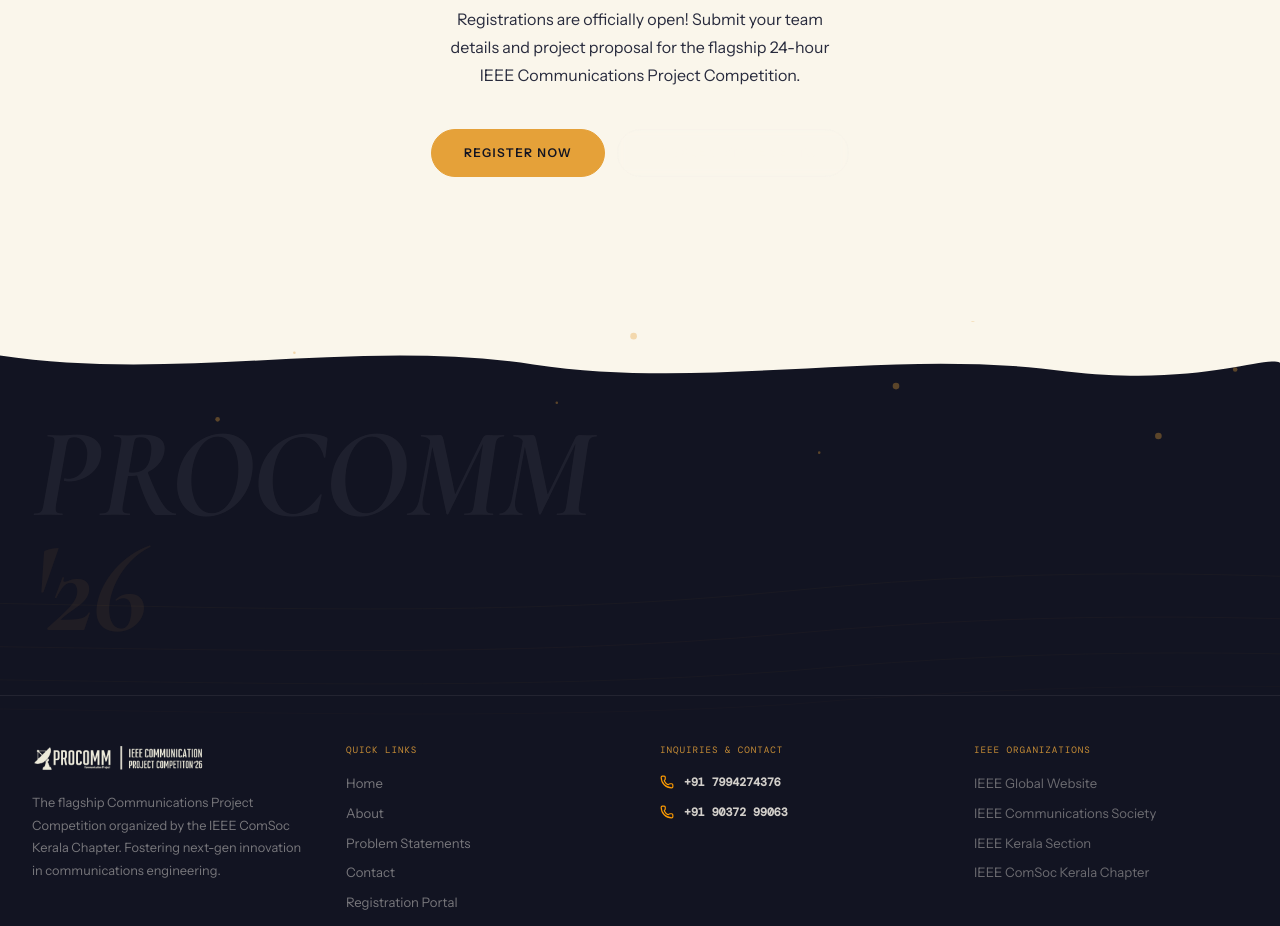
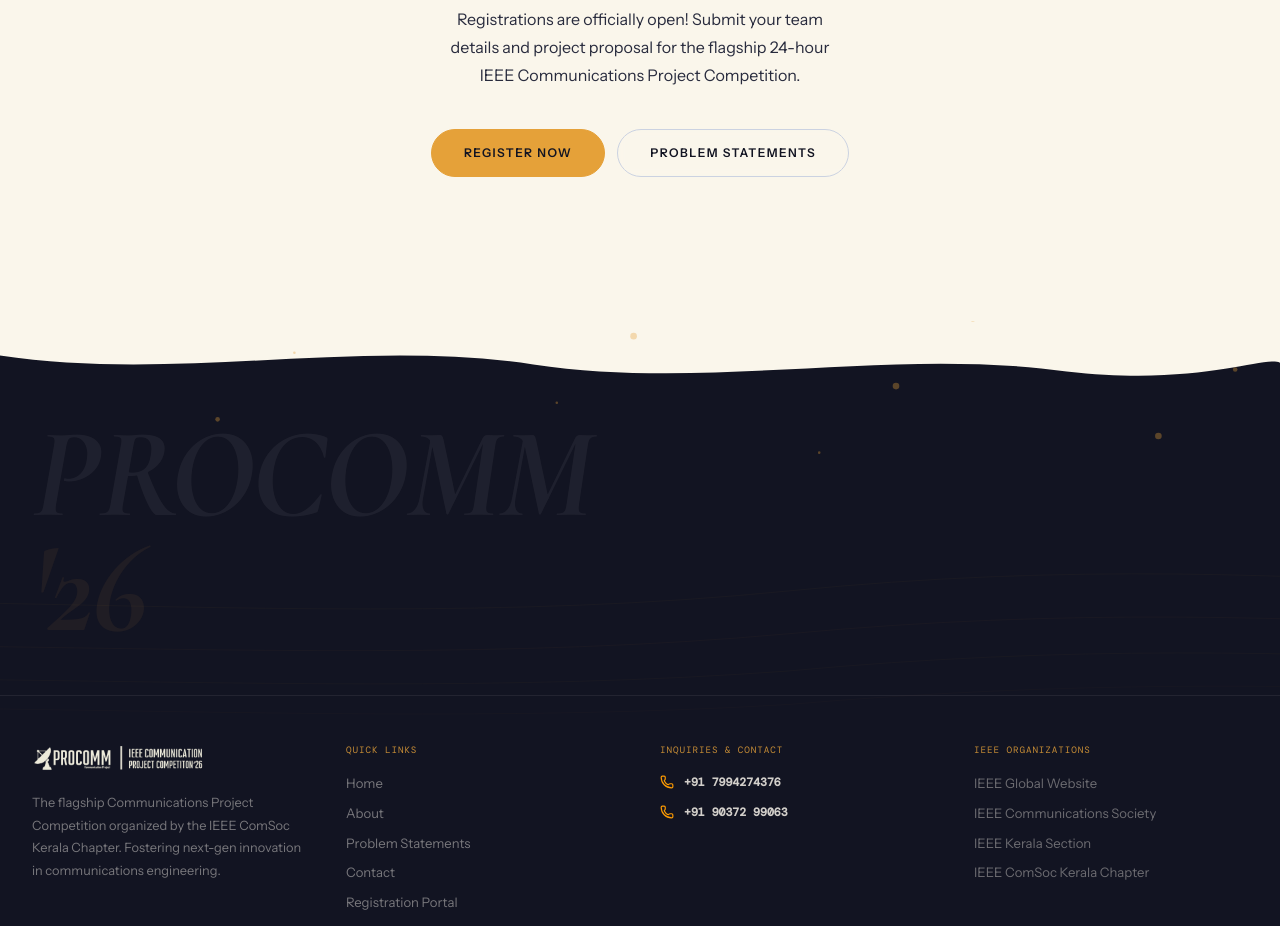
Before and after one commit to saranskumar/Procomm-26, a Next.js app: page / in a window 1280 px wide. Shown: the part 5380-6306 px from the top of the page. Built offline with nearby package versions, Linux system fonts and the light colour scheme; a web font is replaced by a local one.

Commit message:
fix: high contrast button styling for CTA problem statements button

```diff
--- a/src/app/globals.css
+++ b/src/app/globals.css
@@ -329,6 +329,32 @@ body {
 .btn-secondary:hover {
   background-color: rgba(245, 240, 232, 0.1);
   border-color: rgba(245, 240, 232, 0.7);
+  transform: translateY(-1px);
+}
+
+.btn-secondary-dark {
+  display: inline-flex;
+  align-items: center;
+  justify-content: center;
+  gap: 0.5rem;
+  padding: 0.875rem 2rem;
+  background-color: transparent;
+  color: var(--ink-deep);
+  font-family: 'Instrument Sans', sans-serif;
+  font-size: 0.75rem;
+  font-weight: 600;
+  letter-spacing: 0.12em;
+  text-transform: uppercase;
+  border: 1.5px solid var(--paper-dark);
+  border-radius: 100px;
+  cursor: pointer;
+  transition: all 0.35s cubic-bezier(0.25, 0.46, 0.45, 0.94);
+  backdrop-filter: blur(4px);
+}
+
+.btn-secondary-dark:hover {
+  background-color: rgba(11, 26, 48, 0.06);
+  border-color: var(--ink-deep);
   transform: translateY(-1px);
 }
 
--- a/src/components/FinalCTA.tsx
+++ b/src/components/FinalCTA.tsx
@@ -50,7 +50,7 @@ export default function FinalCTA() {
               </Link>
             </motion.div>
             <motion.div whileHover={{ scale: 1.04 }} whileTap={{ scale: 0.96 }}>
-              <Link href="/problem" className="btn-secondary" id="cta-problem-btn">
+              <Link href="/problem" className="btn-secondary-dark" id="cta-problem-btn">
                 Problem Statements
               </Link>
             </motion.div>
```
